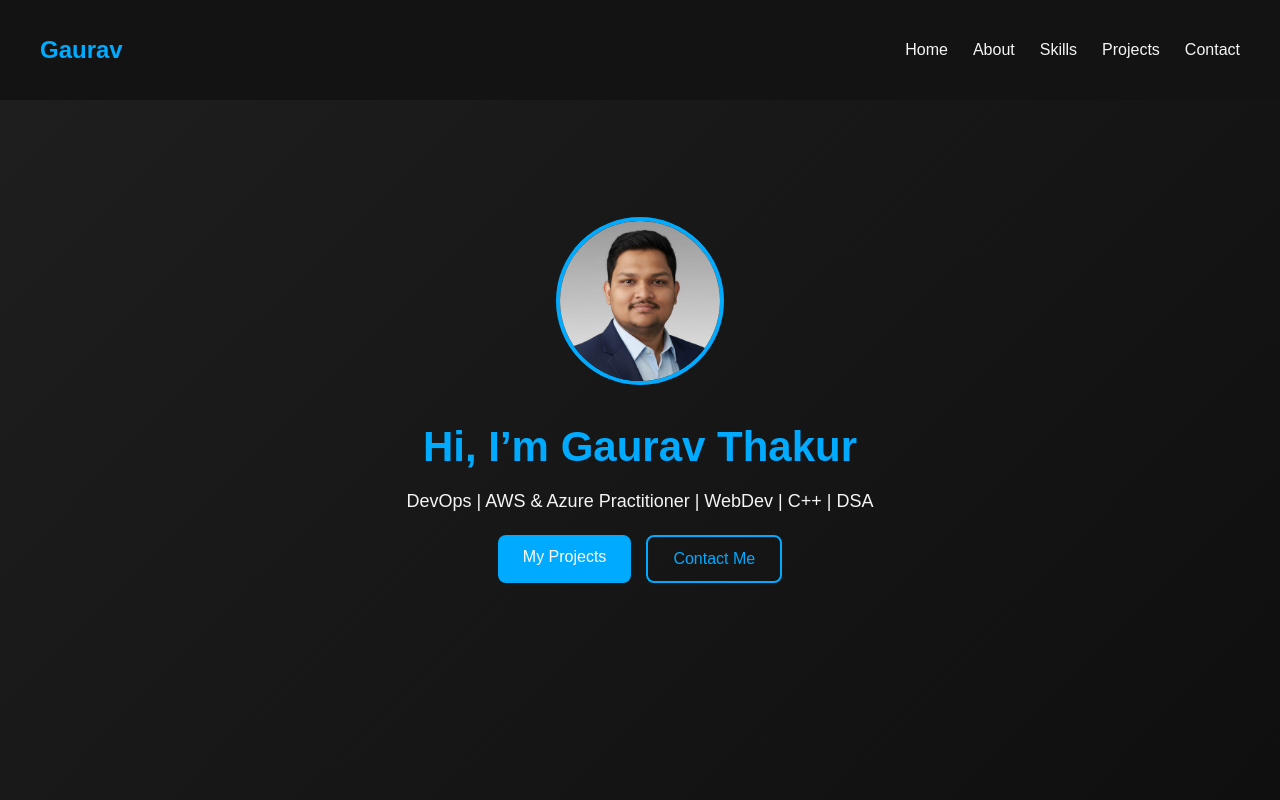
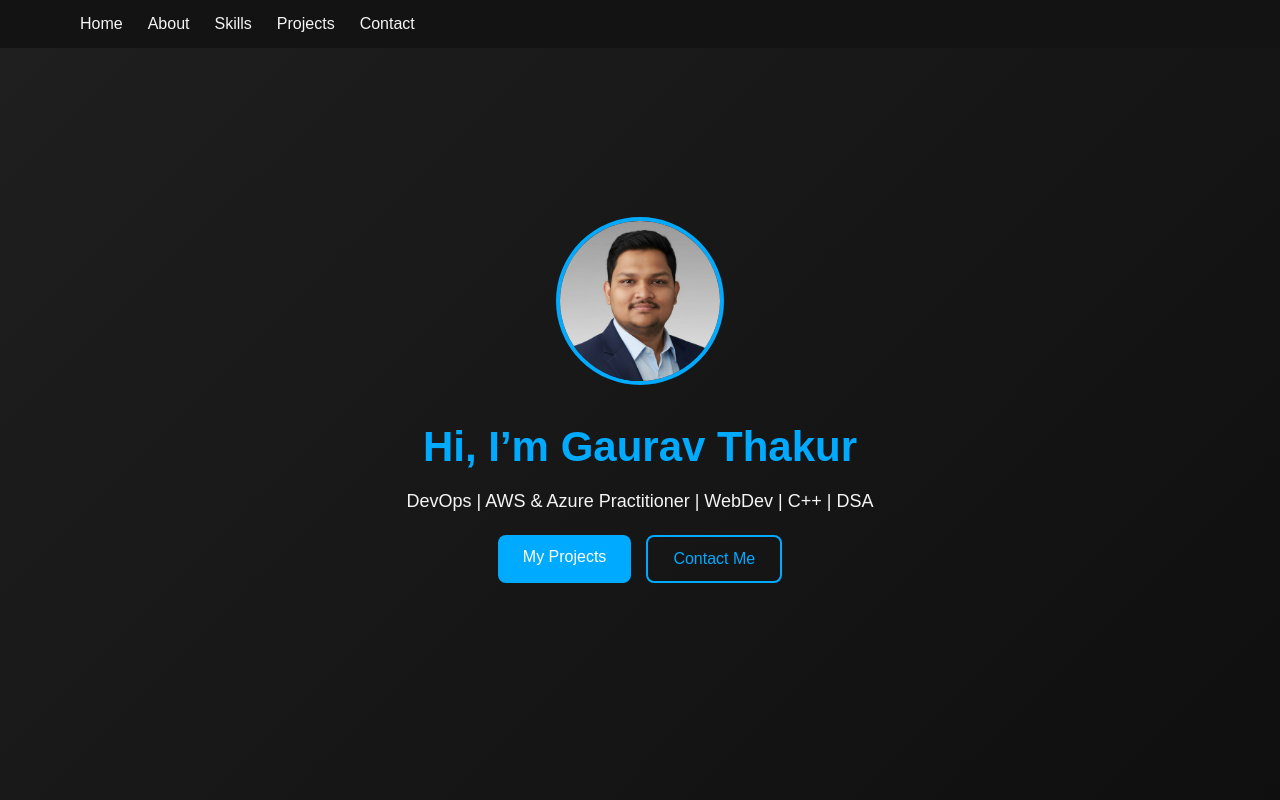
Before and after one commit to me-gaurav-7/Portfolio, a plain HTML site: page index.html in a window 1280 px wide. Shown: the top 800 px of the page. Drawn offline with Linux system fonts and the light colour scheme.

Commit message:
Update index.html

```diff
--- a/index.html
+++ b/index.html
@@ -10,7 +10,6 @@
   <!-- Navbar -->
   <nav class="navbar">
     <div class="container nav-container">
-      <h1 class="logo">Gaurav</h1>
       <ul class="nav-links">
         <li><a href="#home">Home</a></li>
         <li><a href="#about">About</a></li>
```
